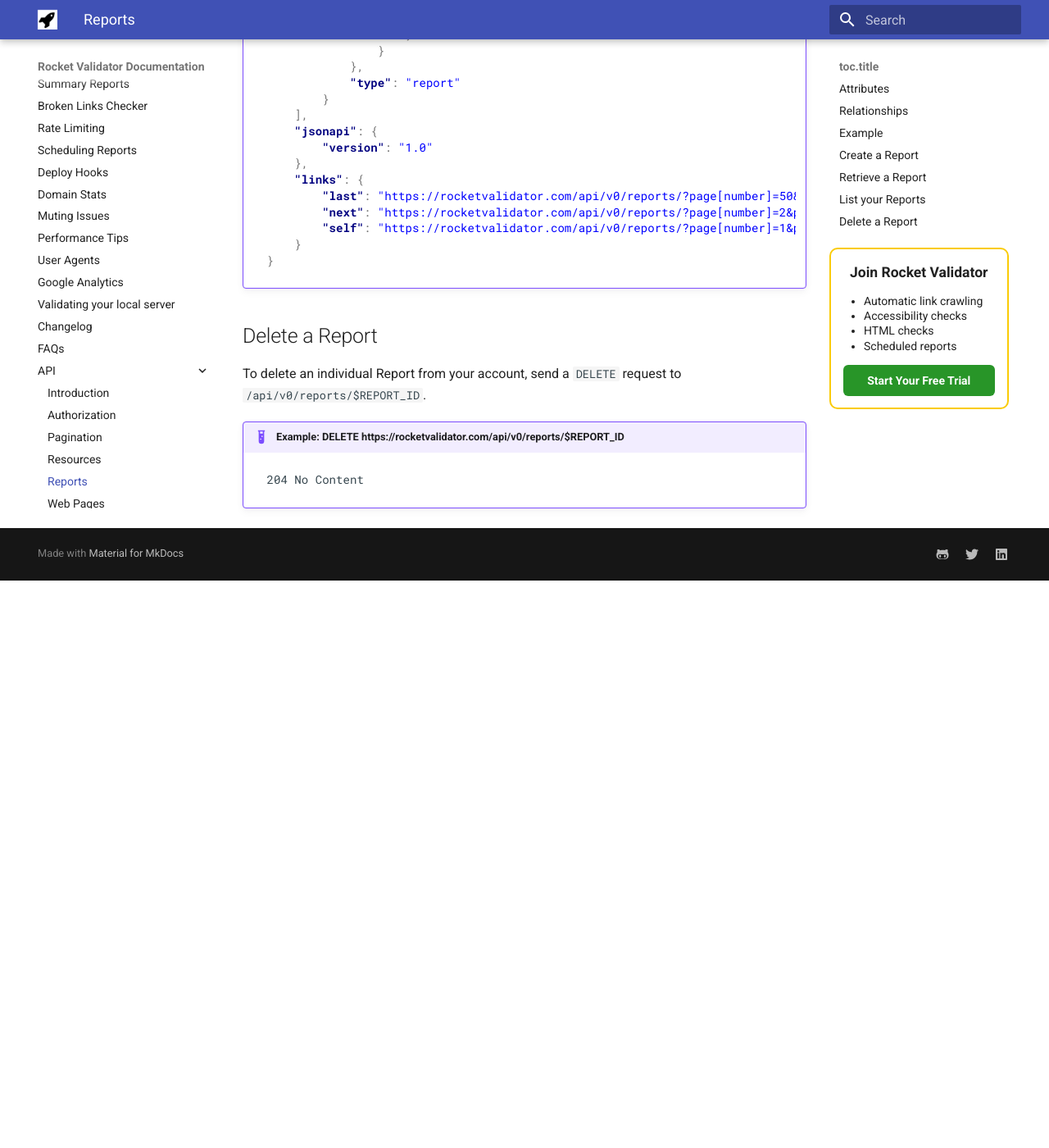
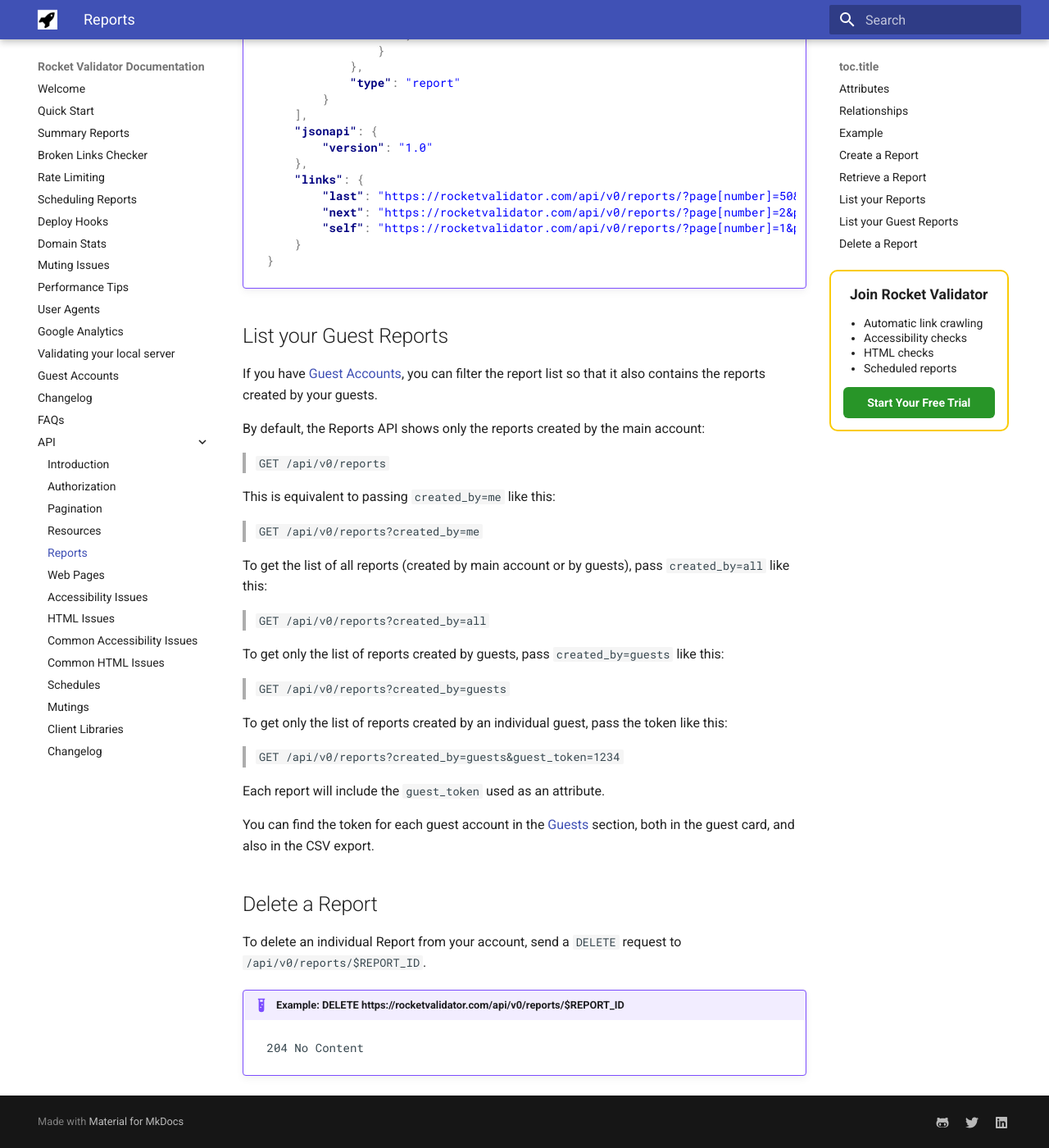
Before and after one commit to rocketvalidator/docs-rocketvalidator, an MkDocs documentation site: the page built from docs/api/reports.md, in a window 1280 px wide and 1400 px high, scrolled down 8469 px. Shown: the whole window at 82% size. Built offline with MkDocs 1.6.1 and Material for MkDocs 9.7.7, drawn with Linux system fonts in a browser that asks for light colours; before the commit the page ends 9177 px from its top, so only the background shows below that.

Commit message:
document Guest Accounts feature

````diff
--- a/docs/api/reports.md
+++ b/docs/api/reports.md
@@ -372,6 +372,34 @@
     }
     ```
 
+## List your Guest Reports
+
+If you have [Guest Accounts](/guest-accounts), you can filter the report list so that it also contains the reports created by your guests.
+
+By default, the Reports API shows only the reports created by the main account:
+
+> `GET /api/v0/reports`
+
+This is equivalent to passing `created_by=me` like this:
+
+> `GET /api/v0/reports?created_by=me`
+
+To get the list of all reports (created by main account or by guests), pass `created_by=all` like this:
+
+> `GET /api/v0/reports?created_by=all`
+
+To get only the list of reports created by guests, pass `created_by=guests` like this:
+
+> `GET /api/v0/reports?created_by=guests`
+
+To get only the list of reports created by an individual guest, pass the token like this:
+
+> `GET /api/v0/reports?created_by=guests&guest_token=1234`
+
+Each report will include the `guest_token` used as an attribute.
+
+You can find the token for each guest account in the [Guests](https://rocketvalidator.com/guests) section, both in the guest card, and also in the CSV export.
+
 ## Delete a Report
 
 To delete an individual Report from your account, send a `DELETE` request to `/api/v0/reports/$REPORT_ID`.
--- a/mkdocs.yml
+++ b/mkdocs.yml
@@ -15,6 +15,7 @@
   - User Agents: user-agents.md
   - Google Analytics: google-analytics.md
   - Validating your local server: how-to-validate-your-local-server.md
+  - Guest Accounts: guest-accounts.md
   - Changelog: changelog.md
   - FAQs: faqs.md
   - API:
````
Also changed, not shown: docs/api/changelog.md (+1 -0 lines), docs/domain-stats.md (+1 -1 lines), docs/guest-accounts.md (added, +59 -0 lines), docs/img/guests/guests-invitation-preview.png (added), docs/img/guests/guests-invite-button.png (added), docs/img/guests/guests-list.png (added), docs/img/guests/guests-modal-form.png (added), docs/img/guests/guests-reports.png (added), docs/img/guests/guests-user-activity.png (added).
